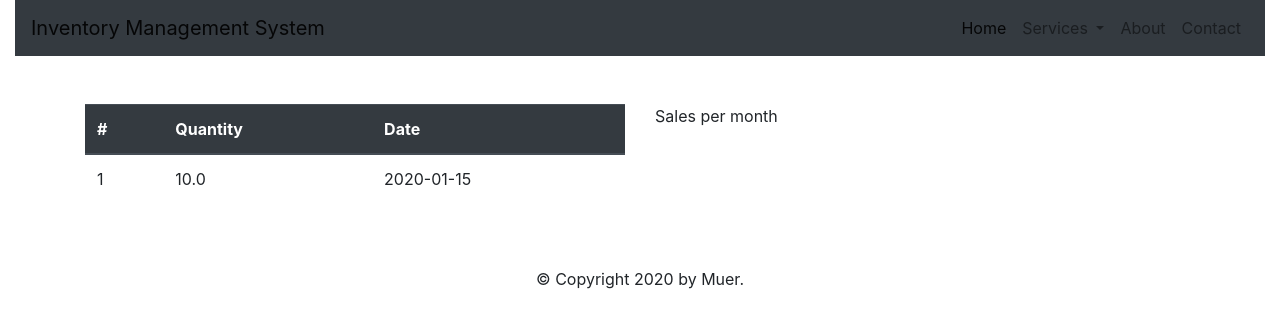
After one commit to mutuajoseph/Inventory-Management-System, a Flask app: page /viewsales/1 in a window 1280 px wide. The commit adds this page. Shown: the top 328 px of the page. Run offline with Flask 2, Linux system fonts and the light colour scheme; tables that the repository leaves empty hold one stand-in row (values such as "Sample post"); some libraries are stand-ins or nearby versions.

Commit message:
Added new files

```diff
--- a/main.py
+++ b/main.py
@@ -126,9 +126,56 @@ def inventories():
         inventory.create_record()
         return redirect(url_for('inventories'))
 
+    return render_template('inventories.html', inventories=inventories)
+
+# deleting an item
+@app.route('/inventories/delete/<int:id>', methods=['GET','POST'] )
+def deleteInventory(id):
+
+    delete_inventory = Inventories.fetch_by_id(id)
+
+    if delete_inventory:
+
+        print('Record deleted successfully')
+        return redirect(url_for('inventories'))
+    else:
+
+        print('record not found')
+        return redirect(url_for('inventories'))
 
 
-    return render_template('inventories.html', inventories=inventories)
+@app.route('/make_sale/<id>', methods=['GET','POST'])
+def make_sale(id):
+
+    if request.method == 'POST':
+
+
+        quantity = request.form['quantity']
+
+        sale = Sale(inv_id=id, quantity=quantity)
+        sale.create_record()
+
+        return redirect(url_for('inventories'))
+
+@app.route('/addstock/<id>', methods=['GET','POST'])
+def add_stock(id):
+
+    if request.method == 'POST':
+
+
+        stock = request.form['stock']
+
+        new_stock = Stock(inv_id=id, stock=stock)
+        new_stock.create_record()
+        return redirect(url_for('inventories'))
+
+@app.route('/viewsales/<id>', methods=['GET','POST'])
+def viewsales(id):
+
+    sales = Sale.fetch_by_id(id)
+
+    return render_template('viewsales.html', sales=sales)
+
 
 if __name__ == '__main__':
     app.run()
--- a/models/sales.py
+++ b/models/sales.py
@@ -6,8 +6,17 @@ class Sale(db.Model):
     id = db.Column(db.Integer, primary_key=True)
     quantity = db.Column(db.Float, nullable=False)
     created_at = db.Column(db.String(100), default=datetime.now())
+    inv_id = db.Column(db.Integer, db.ForeignKey('inventories.id'))
+
 
 
     def create_record(self):
         db.session.add(self)
         db.session.commit()
+
+
+    # fetch by id
+    @classmethod
+    def fetch_by_id(cls, id):
+        sale = cls.query.filter_by(inv_id=id).all()
+        return sale
--- a/models/stock.py
+++ b/models/stock.py
@@ -6,6 +6,7 @@ class Stock(db.Model):
     id = db.Column(db.Integer, primary_key=True)
     stock = db.Column(db.Integer, nullable=False)
     created_at = db.Column(db.String(100), default=datetime.now())
+    inv_id = db.Column(db.Integer, db.ForeignKey('inventories.id'))
 
 
     def create_record(self):
--- a/templates/base.html
+++ b/templates/base.html
@@ -11,7 +11,7 @@
 <body>
     <div id="content">
         <div class="container-fluid ">
-            <nav class="navbar navbar-expand-lg navbar-light bg-info">
+            <nav class="navbar navbar-expand-lg navbar-light bg-dark">
                 <a class="navbar-brand" href="#">Inventory Management System</a>
                 <button class="navbar-toggler" type="button" data-toggle="collapse" data-target="#navbarSupportedContent" aria-controls="navbarSupportedContent" aria-expanded="false" aria-label="Toggle navigation">
                   <span class="navbar-toggler-icon"></span>
@@ -21,6 +21,17 @@
                   <ul class="navbar-nav ml-auto">
                     <li class="nav-item active">
                       <a class="nav-link" href="{{url_for('home')}}">Home <span class="sr-only">(current)</span></a>
+                    </li>
+                    <li class="nav-item dropdown">
+                      <a class="nav-link dropdown-toggle" href="#" id="navbarDropdown" role="button" data-toggle="dropdown" aria-haspopup="true" aria-expanded="false">
+                        Services
+                      </a>
+                      <div class="dropdown-menu" aria-labelledby="navbarDropdown">
+                        <a class="dropdown-item" href="{{url_for('inventories')}}">IMS </a>
+                        <a class="dropdown-item" href="#">Another action</a>
+                        <div class="dropdown-divider"></div>
+                        <a class="dropdown-item" href="#">Something else here</a>
+                      </div>
                     </li>
                     <li class="nav-item">
                       <a class="nav-link" href="{{url_for('about')}}">About</a>
--- /dev/null
+++ b/templates/viewsales.html
@@ -0,0 +1,35 @@
+{% extends 'base.html' %}
+{% block title %} View Sales {% endblock %}
+{% block head %}
+{{ super() }}
+{% endblock %}
+{% block content %}
+<div class="container mt-5">
+  <div class="row">
+    <div class="col">
+      <table class="table">
+        <thead class="thead-dark">
+          <tr>
+            <th scope="col">#</th>
+            <th scope="col">Quantity</th>
+            <th scope="col">Date</th>
+          </tr>
+        </thead>
+        <tbody>
+          {%for each in sales%}
+          <tr>
+            <td>1</td>
+            <td>{{each.quantity}}</td>
+            <td>{{each.created_at}}</td>
+          </tr>
+          {%endfor%}
+        </tbody>
+    </table>
+    </div>
+    <div class="col">
+      Sales per month
+    </div>
+  </div>
+</div>
+{% endblock %}
+{% block footer %} {% endblock %}
```
Also changed, not shown: models/inventories.py (+15 -0 lines), templates/inventories.html (+60 -4 lines).
